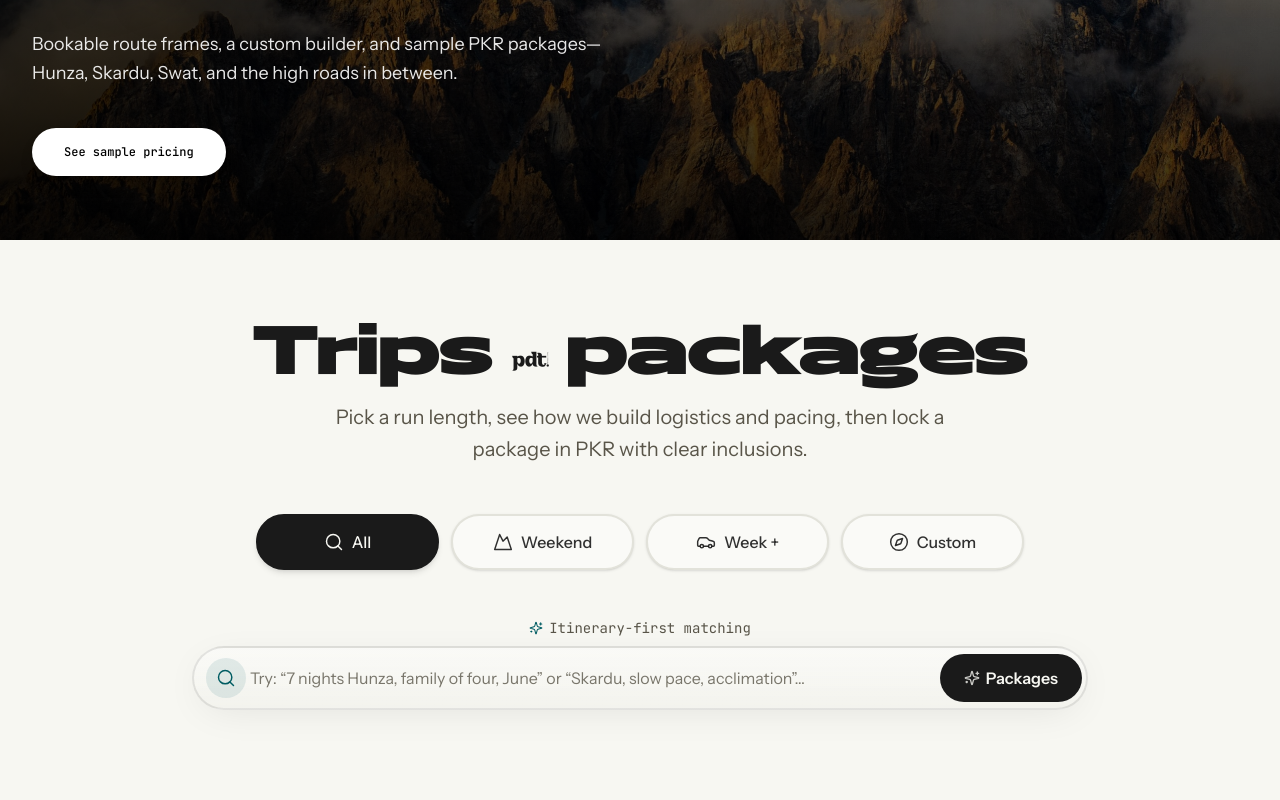
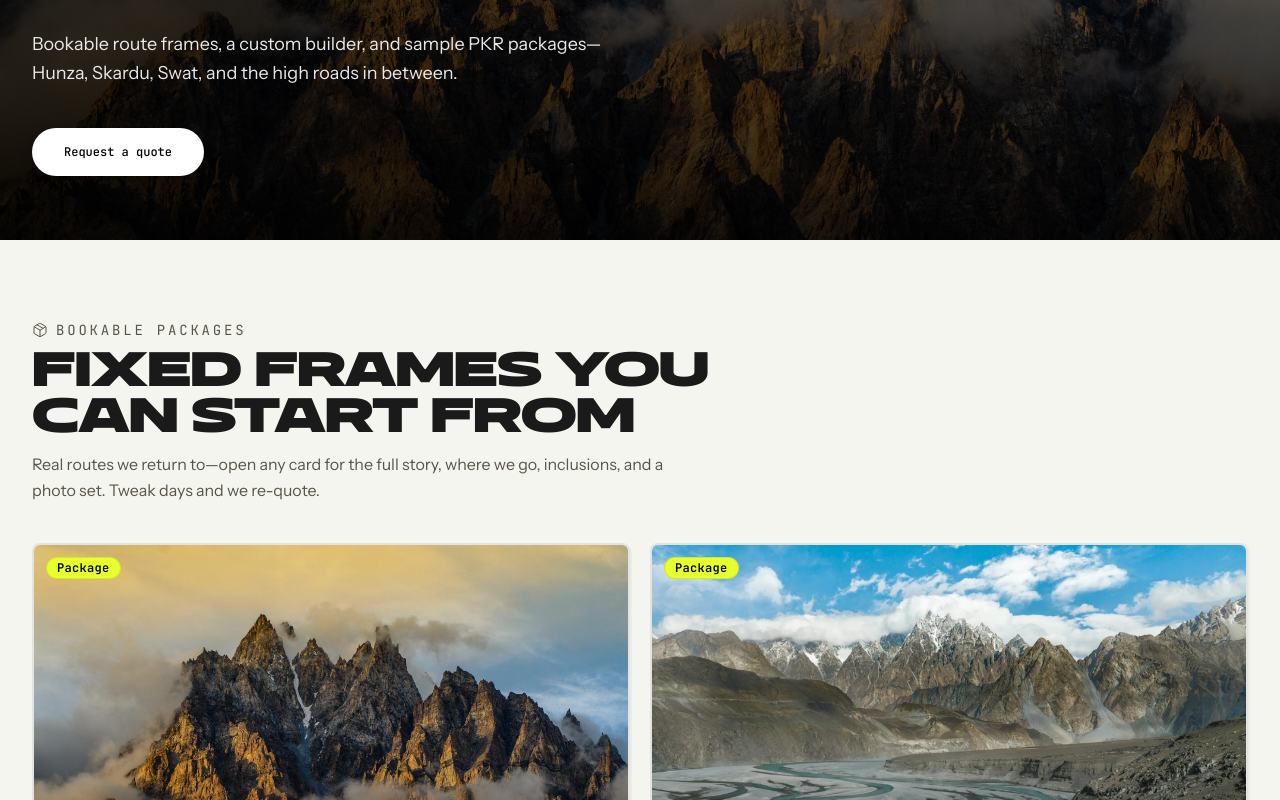
Before and after one commit to Faseeh06/NorthBucketList, a Next.js app: page /trips in a window 1280 px wide. Shown: the part 480-1280 px from the top of the page. Built offline with nearby package versions, Linux system fonts and the light colour scheme.

Commit message:
Trips page done

```diff
--- a/app/trips/page.tsx
+++ b/app/trips/page.tsx
@@ -1,11 +1,8 @@
 import type { Metadata } from "next";
 import { SiteLayout } from "@/components/landing/shell/site-layout";
 import { PageHero } from "@/components/landing/shared/page-hero";
-import { TripsWhereHero } from "@/components/landing/trips/trips-where-hero";
 import { TripsPackagesSection } from "@/components/landing/trips/trips-list-sections";
 import { CustomTripForm } from "@/components/landing/trips/custom-trip-form";
-import { HowItWorksSection } from "@/components/landing/blocks/how-it-works-section";
-import { PricingSection } from "@/components/landing/blocks/pricing-section";
 import { tripsPageHero } from "@/lib/content";
 
 const { eyebrow, titleLines, description, image, cta } = tripsPageHero;
@@ -13,7 +10,7 @@ const { eyebrow, titleLines, description, image, cta } = tripsPageHero;
 export const metadata: Metadata = {
   title: "Trips & packages",
   description:
-    "Bookable route frames, custom trip builder, and sample pricing for Hunza, Skardu, and the high roads.",
+    "Bookable route frames and a custom trip builder for Hunza, Skardu, and the high roads.",
 };
 
 export default function TripsPage() {
@@ -27,11 +24,8 @@ export default function TripsPage() {
         image={image}
         cta={cta}
       />
-      <TripsWhereHero afterPageHero />
       <TripsPackagesSection />
       <CustomTripForm id="build" />
-      <HowItWorksSection />
-      <PricingSection />
     </SiteLayout>
   );
 }
--- a/components/landing/trips/trips-where-hero.tsx
+++ /dev/null
@@ -1,96 +0,0 @@
-"use client";
-
-import { useState } from "react";
-import Link from "next/link";
-import { Search, Mountain, Car, Compass, Sparkles } from "lucide-react";
-import { cn } from "@/lib/utils";
-
-const filters = [
-  { id: "all", label: "All", icon: Search },
-  { id: "short", label: "Weekend", icon: Mountain },
-  { id: "week", label: "Week +", icon: Car },
-  { id: "custom", label: "Custom", icon: Compass },
-] as const;
-
-/**
- * Trips planner strip — same layout as Discover (`DiscoverWhereHero`) with packages-focused copy.
- * When `afterPageHero` is set (full-bleed `PageHero` above), use tighter top padding.
- */
-export function TripsWhereHero({ afterPageHero = false }: { afterPageHero?: boolean }) {
-  const [q, setQ] = useState("");
-  const [active, setActive] = useState("all");
-
-  return (
-    <section
-      className={cn(
-        "bg-background pb-20 md:pb-28",
-        afterPageHero ? "pt-16 md:pt-20" : "pt-32 md:pt-44",
-      )}
-    >
-      <div className="mx-auto w-full max-w-[min(100%,1760px)] px-4 text-center sm:px-5 lg:px-8">
-        <div className="mx-auto max-w-4xl">
-          <h1 className="mb-4 font-redob text-[clamp(2.25rem,6vw,4.25rem)] leading-[0.95] tracking-[-0.03em] text-foreground">
-            Trips & packages
-          </h1>
-          <p className="mx-auto mb-10 max-w-2xl text-pretty text-base leading-relaxed text-muted-foreground sm:mb-12 sm:text-lg md:text-xl">
-            Pick a run length, see how we build logistics and pacing, then lock a package in PKR with clear
-            inclusions.
-          </p>
-
-          <div className="mx-auto mb-10 grid w-full max-w-3xl grid-cols-2 gap-2.5 sm:mb-12 sm:grid-cols-4 sm:gap-3">
-            {filters.map((f) => {
-              const Icon = f.icon;
-              const on = active === f.id;
-              return (
-                <button
-                  key={f.id}
-                  type="button"
-                  onClick={() => setActive(f.id)}
-                  className={cn(
-                    "inline-flex min-h-12 w-full items-center justify-center gap-2 rounded-full border-2 px-2 py-2.5 text-sm font-medium transition-all sm:min-h-14 sm:px-4 sm:py-3.5 sm:text-base",
-                    on
-                      ? "border-foreground bg-foreground text-background shadow-md"
-                      : "border-border/80 bg-card text-foreground/90 shadow-sm hover:border-foreground/25 hover:shadow",
-                  )}
-                >
-                  <Icon className="h-4 w-4 shrink-0 sm:h-5 sm:w-5" strokeWidth={1.75} />
-                  {f.label}
-                </button>
-              );
-            })}
-          </div>
-        </div>
-
-        <div className="mx-auto w-full max-w-4xl">
-          <p className="mb-2 flex items-center justify-center gap-1.5 text-xs font-mono text-muted-foreground sm:text-sm">
-            <Sparkles className="h-3.5 w-3.5 text-primary" strokeWidth={1.75} />
-            <span>Itinerary-first matching</span>
-          </p>
-          <form className="group relative mx-auto w-full" onSubmit={(e) => e.preventDefault()}>
-            <div
-              className="flex min-h-14 w-full items-center overflow-hidden rounded-full border-2 border-foreground/10 bg-gradient-to-b from-card to-muted/30 px-1 py-1 pl-2 shadow-[0_8px_40px_-12px_rgba(0,0,0,0.1)] transition-all focus-within:border-primary/40 focus-within:ring-2 focus-within:ring-primary/15 sm:min-h-16 sm:pl-3"
-            >
-              <div className="mr-1 flex h-9 w-9 shrink-0 items-center justify-center rounded-full bg-primary/10 sm:h-10 sm:w-10">
-                <Search className="h-4 w-4 text-primary sm:h-5 sm:w-5" strokeWidth={1.75} />
-              </div>
-              <input
-                type="search"
-                value={q}
-                onChange={(e) => setQ(e.target.value)}
-                placeholder="Try: “7 nights Hunza, family of four, June” or “Skardu, slow pace, acclimation”…"
-                className="min-w-0 flex-1 border-0 bg-transparent py-3 pr-2 text-left text-sm text-foreground placeholder:text-muted-foreground/80 outline-none sm:py-3.5 sm:pr-3 sm:text-base"
-              />
-              <Link
-                href="#pricing"
-                className="inline-flex shrink-0 items-center justify-center gap-1.5 rounded-full bg-foreground px-4 py-2.5 text-sm font-semibold text-background transition hover:bg-foreground/90 sm:px-6 sm:py-3 sm:text-base"
-              >
-                <Sparkles className="h-3.5 w-3.5 opacity-80 sm:h-4 sm:w-4" />
-                <span>Packages</span>
-              </Link>
-            </div>
-          </form>
-        </div>
-      </div>
-    </section>
-  );
-}
--- a/lib/content/trips-page.ts
+++ b/lib/content/trips-page.ts
@@ -7,5 +7,5 @@ export const tripsPageHero = {
   description:
     "Bookable route frames, a custom builder, and sample PKR packages—Hunza, Skardu, Swat, and the high roads in between.",
   image: { src: "/images/passu.jpg", alt: "Mountain passes and the Karakoram — Northern Pakistan" },
-  cta: { label: "See sample pricing", href: "/trips#pricing" as const },
+  cta: { label: "Request a quote", href: "/contact" as const },
 } as const;
```
Also changed, not shown: 1 other file (tests, documents, lock files or other folders).
